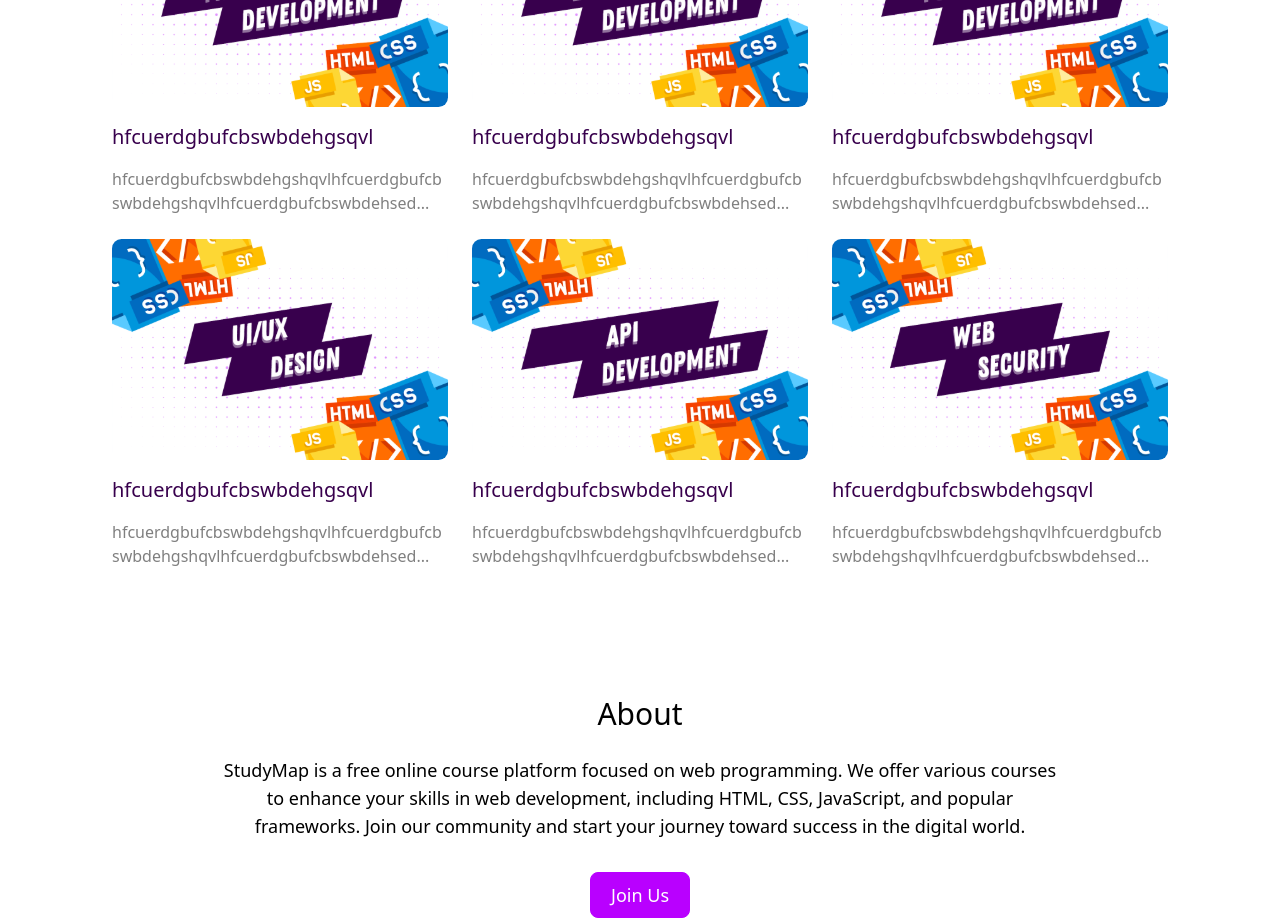
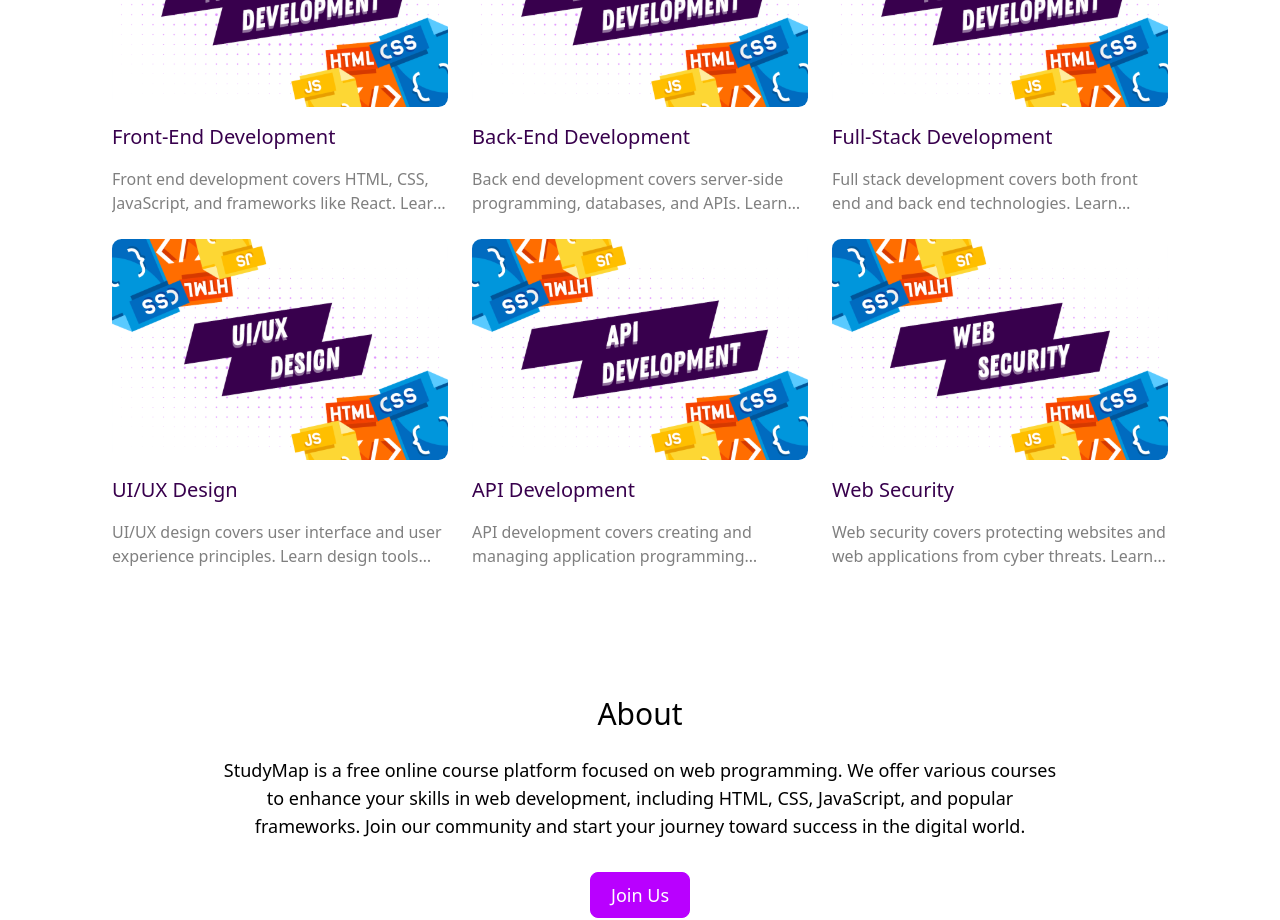
Before and after one commit to allsyalwaa/StudyMap, a React (Vite) app: page / in a window 1280 px wide. Shown: the part 800-1720 px from the top of the page. Built offline with nearby package versions, Linux system fonts and the light colour scheme.

Commit message:
refactor: Update CardCourses component to include title and description props

```diff
--- a/src/components/ui/CardCourses.jsx
+++ b/src/components/ui/CardCourses.jsx
@@ -1,13 +1,13 @@
 /* eslint-disable react/prop-types */
-export default function CardCourses({ image }) {
+export default function CardCourses({ image, title, description }) {
   return (
     <div className="flex flex-col gap-4">
       <img src={image} alt="" />
       <h1 className="break-words text-xl font-medium text-secondary">
-        hfcuerdgbufcbswbdehgsqvl
+        {title}
       </h1>
-      <p className="break-words text-base text-black/50">
-        hfcuerdgbufcbswbdehgshqvlhfcuerdgbufcbswbdehgshqvlhfcuerdgbufcbswbdehsed...
+      <p className="line-clamp-2 text-ellipsis break-words text-base text-black/50">
+        {description}
       </p>
     </div>
   );
```
